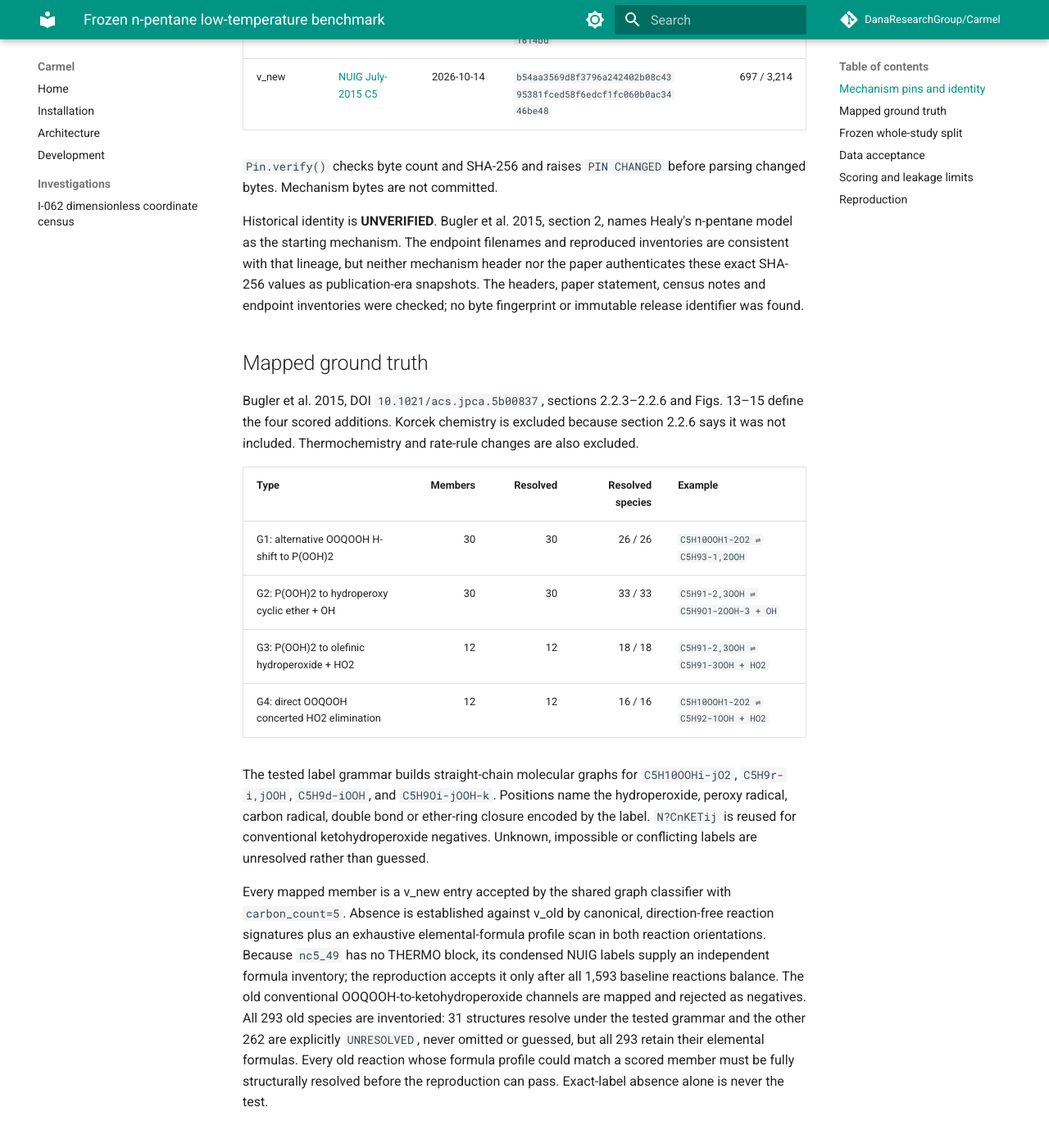
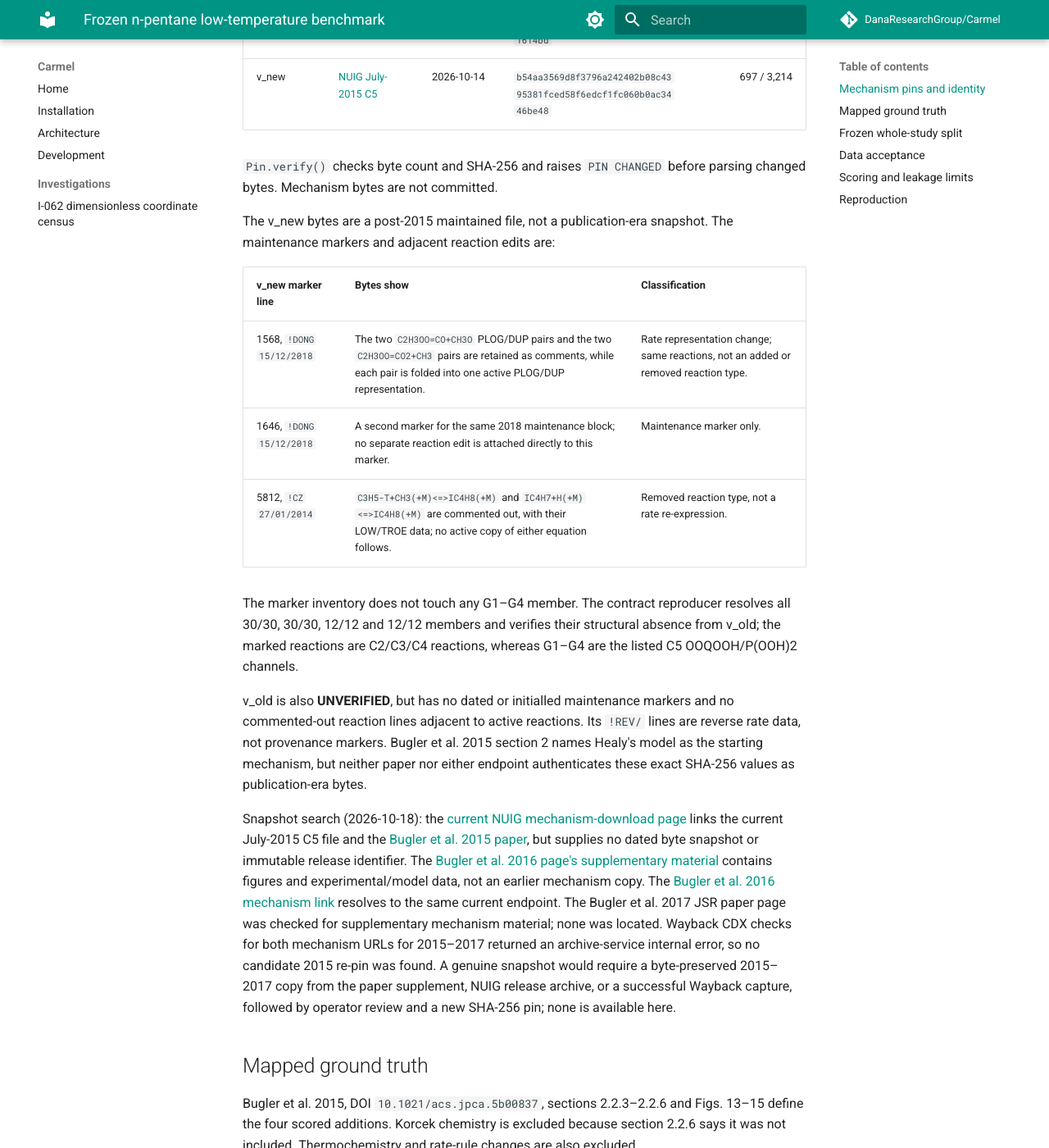
Before and after one commit to DanaResearchGroup/Carmel, an MkDocs documentation site: the page built from docs/benchmarks/n-pentane-low-t.md, in a window 1280 px wide and 1400 px high, scrolled down 598 px. Shown: the whole window at 82% size. Built offline with MkDocs 1.6.1 and Material for MkDocs 9.7.7, drawn with Linux system fonts in a browser that asks for light colours; comment, search, counter and statistics services are not loaded.

Commit message:
docs: identify maintained n-pentane mechanism bytes

```diff
--- a/docs/benchmarks/n-pentane-low-t.md
+++ b/docs/benchmarks/n-pentane-low-t.md
@@ -22,12 +22,38 @@ generated case schema are not changed.
 `Pin.verify()` checks byte count and SHA-256 and raises `PIN CHANGED` before parsing
 changed bytes. Mechanism bytes are not committed.
 
-Historical identity is **UNVERIFIED**. Bugler et al. 2015, section 2, names Healy's
-n-pentane model as the starting mechanism. The endpoint filenames and reproduced
-inventories are consistent with that lineage, but neither mechanism header nor the
-paper authenticates these exact SHA-256 values as publication-era snapshots. The
-headers, paper statement, census notes and endpoint inventories were checked; no byte
-fingerprint or immutable release identifier was found.
+The v_new bytes are a post-2015 maintained file, not a publication-era snapshot. The
+maintenance markers and adjacent reaction edits are:
+
+| v_new marker line | Bytes show | Classification |
+|---|---|---|
+| 1568, `!DONG 15/12/2018` | The two `C2H3OO=CO+CH3O` PLOG/DUP pairs and the two `C2H3OO=CO2+CH3` pairs are retained as comments, while each pair is folded into one active PLOG/DUP representation. | Rate representation change; same reactions, not an added or removed reaction type. |
+| 1646, `!DONG 15/12/2018` | A second marker for the same 2018 maintenance block; no separate reaction edit is attached directly to this marker. | Maintenance marker only. |
+| 5812, `!CZ 27/01/2014` | `C3H5-T+CH3(+M)<=>IC4H8(+M)` and `IC4H7+H(+M)<=>IC4H8(+M)` are commented out, with their LOW/TROE data; no active copy of either equation follows. | Removed reaction type, not a rate re-expression. |
+
+The marker inventory does not touch any G1–G4 member. The contract reproducer resolves
+all 30/30, 30/30, 12/12 and 12/12 members and verifies their structural absence from
+v_old; the marked reactions are C2/C3/C4 reactions, whereas G1–G4 are the listed C5
+OOQOOH/P(OOH)2 channels.
+
+v_old is also **UNVERIFIED**, but has no dated or initialled maintenance markers and no
+commented-out reaction lines adjacent to active reactions. Its `!REV/` lines are reverse
+rate data, not provenance markers. Bugler et al. 2015 section 2 names Healy's model as
+the starting mechanism, but neither paper nor either endpoint authenticates these exact
+SHA-256 values as publication-era bytes.
+
+Snapshot search (2026-10-18): the [current NUIG mechanism-download page](https://nuigalway.ie/combustionchemistrycentre/mechanismdownloads/)
+links the current July-2015 C5 file and the [Bugler et al. 2015 paper](https://doi.org/10.1021/acs.jpca.5b00837),
+but supplies no dated byte snapshot or immutable release identifier. The [Bugler et al.
+2016 page's supplementary material](https://www.universityofgalway.ie/media/researchcentres/combustionchemistrycentre/files/mechanismdownloads/c5_15_supplementary_material.pdf)
+contains figures and experimental/model data, not an earlier mechanism copy. The [Bugler
+et al. 2016 mechanism link](https://www.universityofgalway.ie/media/researchcentres/combustionchemistrycentre/files/mechanismdownloads/nuigmech_c5_july2015_1215.chem)
+resolves to the same current endpoint. The Bugler et al. 2017 JSR paper page was checked
+for supplementary mechanism material; none was located. Wayback CDX checks for both
+mechanism URLs for 2015–2017 returned an archive-service internal error, so no candidate
+2015 re-pin was found. A genuine snapshot would require a byte-preserved 2015–2017 copy
+from the paper supplement, NUIG release archive, or a successful Wayback capture, followed
+by operator review and a new SHA-256 pin; none is available here.
 
 ## Mapped ground truth
 
```
